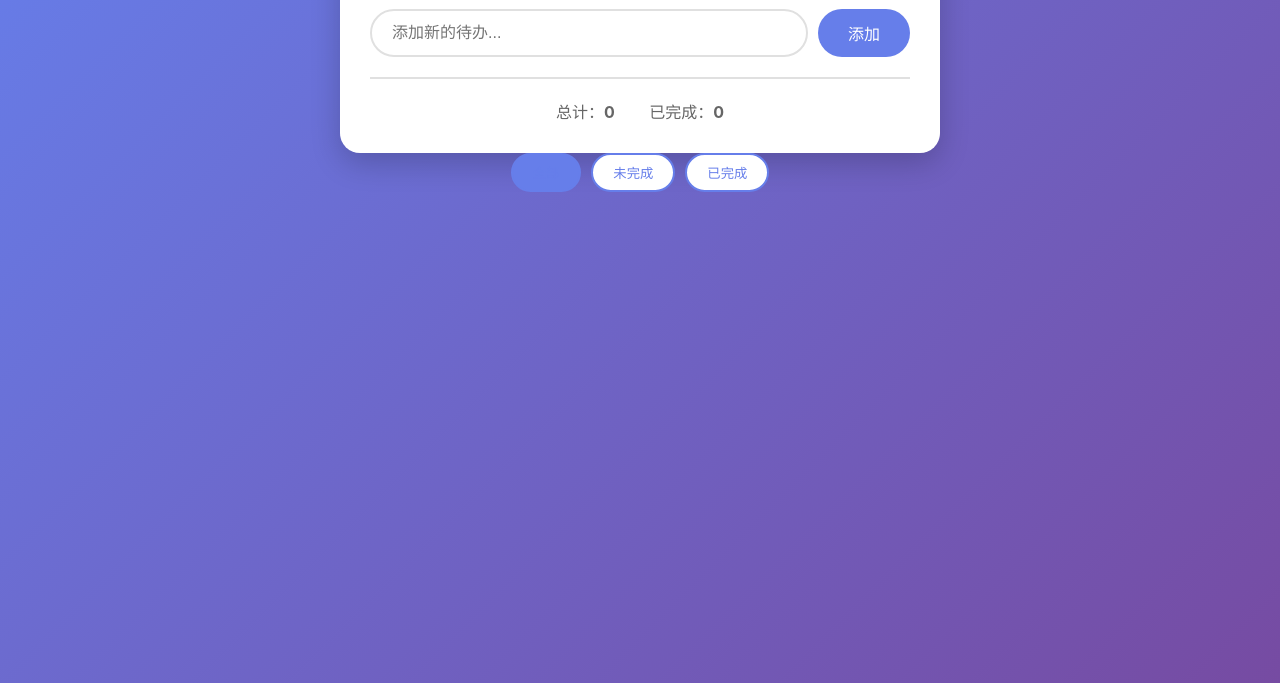
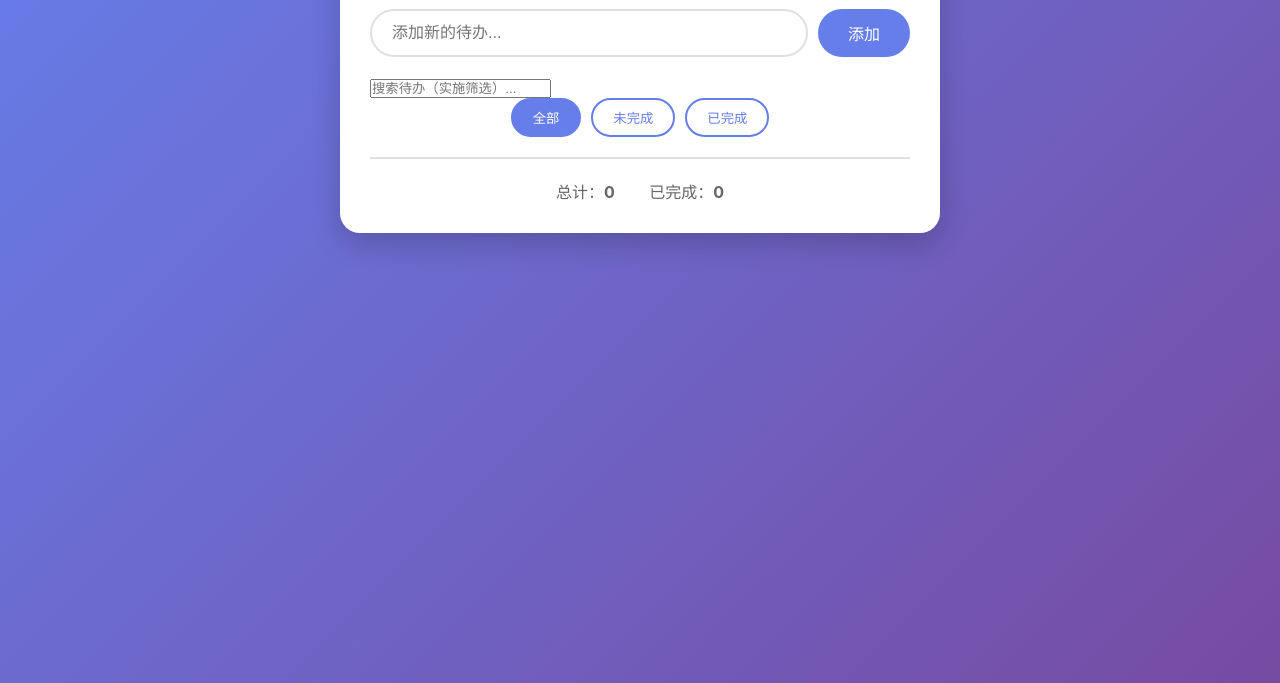
Before and after one commit to qihua-2006/todolist, a plain HTML site: page index.html in a window 1280 px wide. Shown: the part 117-800 px from the top of the page. Drawn offline with Linux system fonts and the light colour scheme.

Commit message:
Add files via upload

```diff
--- a/app.js
+++ b/app.js
@@ -44,13 +44,20 @@ function addTodo() {
 function renderTodos() {
     todoList.innerHTML = '';
 
-    //根据当前筛选状态过滤数据
-    const filtered = todos.filter(todo => {
+    //第一步：先根据筛选按钮过滤（全部/未完成/已完成）
+    let filtered = todos.filter(todo => {
         if (currentFilter === 'all') return true;
         if (currentFilter === 'active') return !todo.completed;
         if (currentFilter === 'completed') return todo.completed;
     });
 
+    //第二步：再根据搜索框关键词过滤
+    const keyword = document.getElementById('searchInput').value;
+    if (keyword) {  // 如果搜索框有内容，继续过滤
+        filtered = filtered.filter(todo => todo.text.includes(keyword));
+    }
+
+    //第三步：渲染最终过滤结果
     filtered.forEach(todo => {
         const li = document.createElement('li');
         li.className = 'todo-item' + (todo.completed ? ' completed' : '');
@@ -65,7 +72,7 @@ function renderTodos() {
         todoList.appendChild(li);
     });
 
-    updateStats();  //确保统计总是更新
+    updateStats();
 }
 
 //切换完成状态
@@ -98,6 +105,8 @@ function saveTodos() {
 
 //筛选函数
 function filterTodos(filter, event) {
+    //清空搜索框，避免互相干扰
+    //document.getElementById('searchInput').value='';
     //更新按钮状态
     document.querySelectorAll('.filter-btn').forEach(btn => {
         btn.classList.remove('active');
@@ -110,3 +119,22 @@ function filterTodos(filter, event) {
     //重新渲染
     renderTodos();
 }
+function searchTodos() {
+    const keyword = document.getElementById('searchInput').value;
+    const filtered = todos.filter(todo => {
+        return todo.text.includes(keyword);
+    });
+    todoList.innerHTML = '';
+    filtered.forEach(todo => {
+        const li = document.createElement('li');
+        li.className = 'todo-item' + (todo.completed ? ' completed' : '');
+        li.innerHTML = `
+            <input type="checkbox" ${todo.completed ? 'checked' : ''}
+                   onchange='toggleTodo(${todo.id})'>
+            <span>${todo.text}</span>
+            <button class="delete-btn" onclick="deleteTodo(${todo.id})">删除</button>
+        `;
+        todoList.appendChild(li);
+    });
+    updateStats();
+}
--- a/index.html
+++ b/index.html
@@ -13,18 +13,24 @@
             <input type="text" id="todoInput" placeholder="添加新的待办...">
             <button id="addBtn">添加</button>
         </div>
+        <!--搜索框放在这里-->
+        <div class="search-section">
+            <input type="text" id="searchInput" placeholder="搜索待办（实施筛选）..."
+                oninput="searchTodos()">
+        </div>
+        <!--筛选按钮放在这里-->
+        <div class="filter-section">
+            <button class="filter-btn active" onclick="filterTodos('all', event)">全部</button>
+            <button class="filter-btn" onclick="filterTodos('active', event)">未完成</button>
+            <button class="filter-btn" onclick="filterTodos('completed', event)">已完成</button>
+        </div>
         <ul id="todoList"></ul>
         <div class="stats">
             <span>总计：<strong id="total">0</strong></span>
             <span>已完成：<strong id="completed">0</strong></span>
         </div>
     </div>
-     <div class="filter-section">
-        <button class="filter-btn active" onclick="filterTodos('all', event)">全部</button>
-        <button class="filter-btn" onclick="filterTodos('active', event)">未完成</button>
-        <button class="filter-btn" onclick="filterTodos('completed', event)">已完成</button>
-    </div>
-    <script src="app.js"></script>
+    <script src="app.js"></script><!--script必须在最后-->
 
 </body>
 </html>
--- a/style.css
+++ b/style.css
@@ -136,7 +136,7 @@ h1 {
 }
 .filter-btn.active{
     background: #667eea;
-    color: wihte;
+    color: white;
 }
 .filter-btn:hover{
     transform: translateY(-2px);
```
